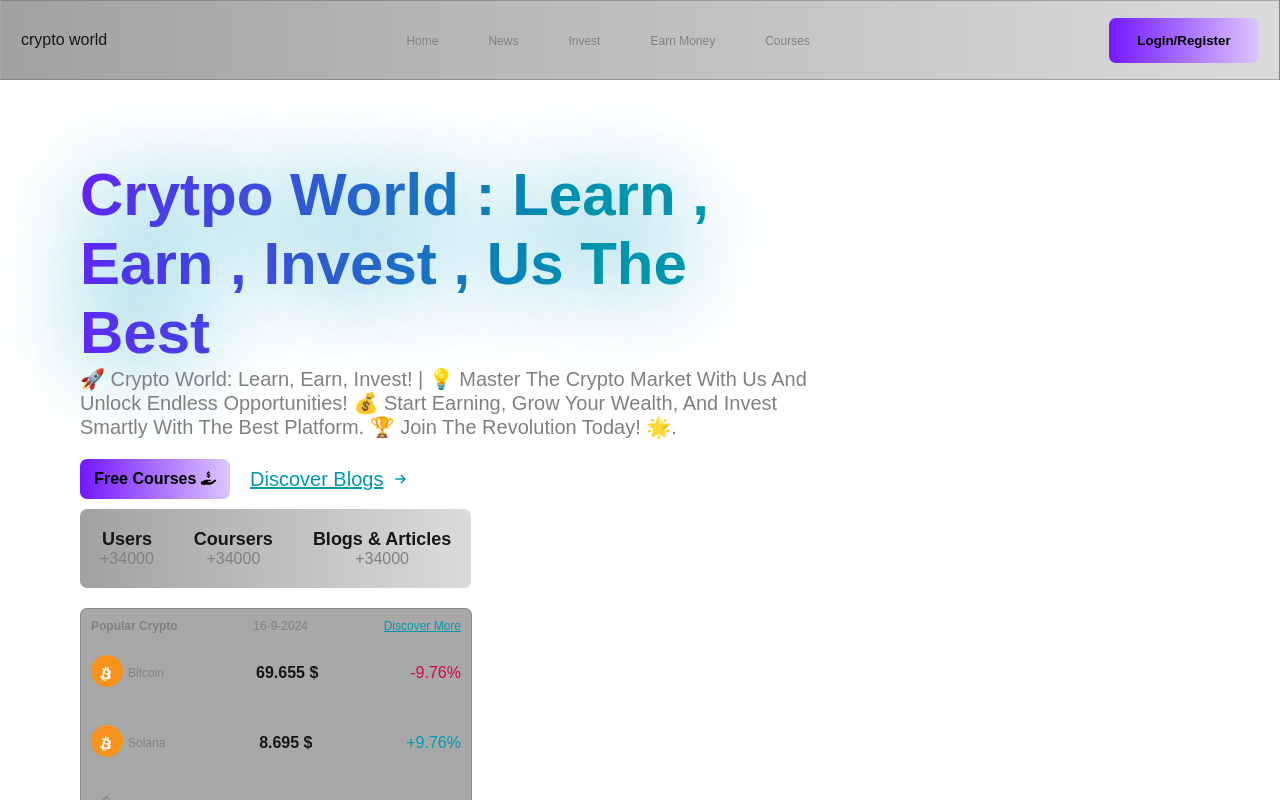
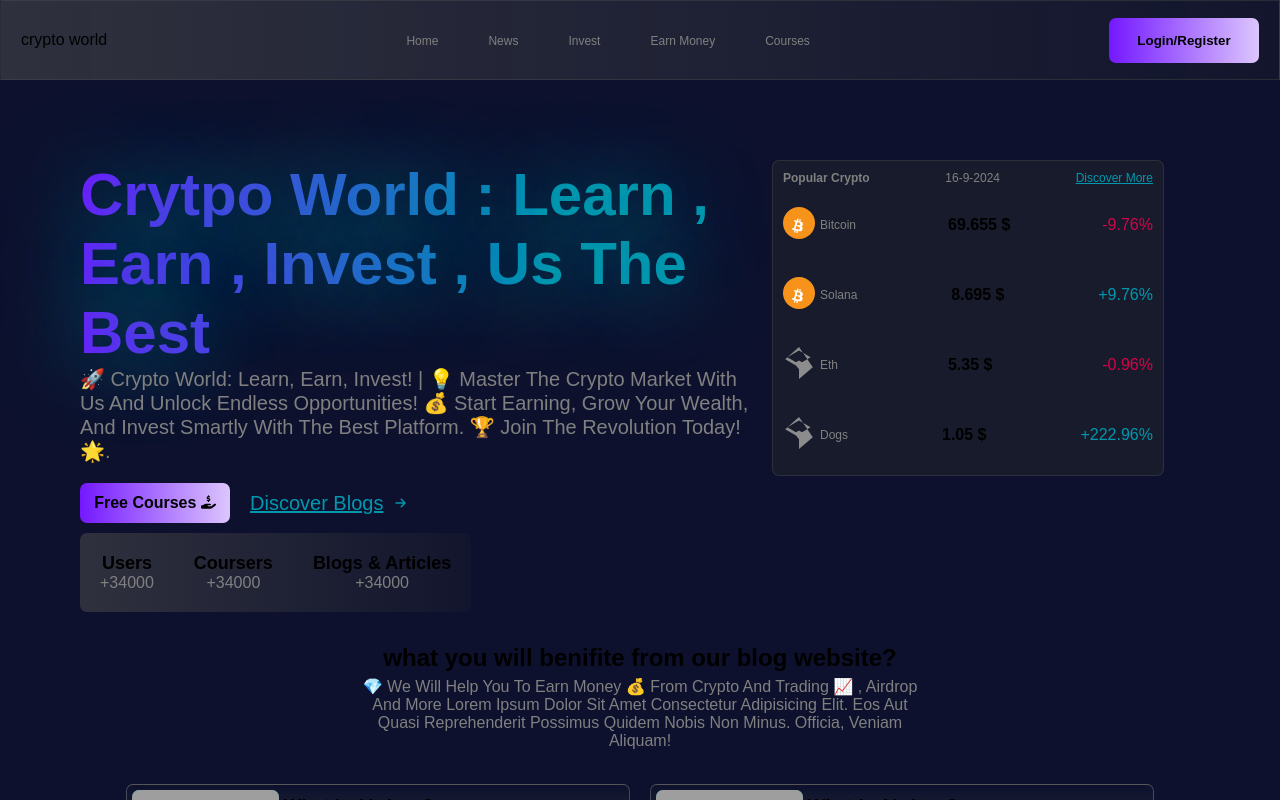
Before and after one commit to ezhicham/crypto-blogs, a Next.js app: page / in a window 1280 px wide. Shown: the top 800 px of the page. Built offline with nearby package versions, Linux system fonts and the light colour scheme; grey boxes are pictures that could not be loaded.

Commit message:
css costimazation

```diff
--- a/src/app/globals.css
+++ b/src/app/globals.css
@@ -1,28 +1,18 @@
-:root {
-  --background: #ffffff;
-  --foreground: #171717;
-}
 
-@media (prefers-color-scheme: dark) {
-  :root {
-    --background: #0d112d;
-    --foreground: #ededed;
-  }
-}
+
 
 html,
 body {
   max-width: 100vw;
   overflow-x: hidden;
-  background-color: #1934ff;
+
 }
 ul{
   list-style: none;
 }
 
 body {
-  color: var(--foreground);
-  background: var(--background);
+  background-color: #0d112d;
   font-family: Arial, Helvetica, sans-serif;
   -webkit-font-smoothing: antialiased;
   -moz-osx-font-smoothing: grayscale;
@@ -63,7 +53,7 @@ a {
   flex-wrap: wrap;
 }
 .hero-section .texts {
-  width: 65%;
+  width: 60%;
 }
 .hero-section .texts h1{
   font-size: 60px;
@@ -278,9 +268,9 @@ a {
     width: 100%;
   }
   .blogs-section .blogs-cards{
-    gap: 10px;
+    gap: 5px;
   }
   .blogs-section .blogs-cards .card{
-    width: 48%;
+    width: 100%;
   }
 }
--- a/src/app/page.module.css
+++ b/src/app/page.module.css
@@ -7,6 +7,7 @@ gap: 5px;
 }
 
 .page {
+
   --gray-rgb: 0, 0, 0;
   --gray-alpha-200: rgba(var(--gray-rgb), 0.08);
   --gray-alpha-100: rgba(var(--gray-rgb), 0.05);
@@ -16,6 +17,7 @@ gap: 5px;
 
 
   padding: 80px;
+
 
 
 }
```
